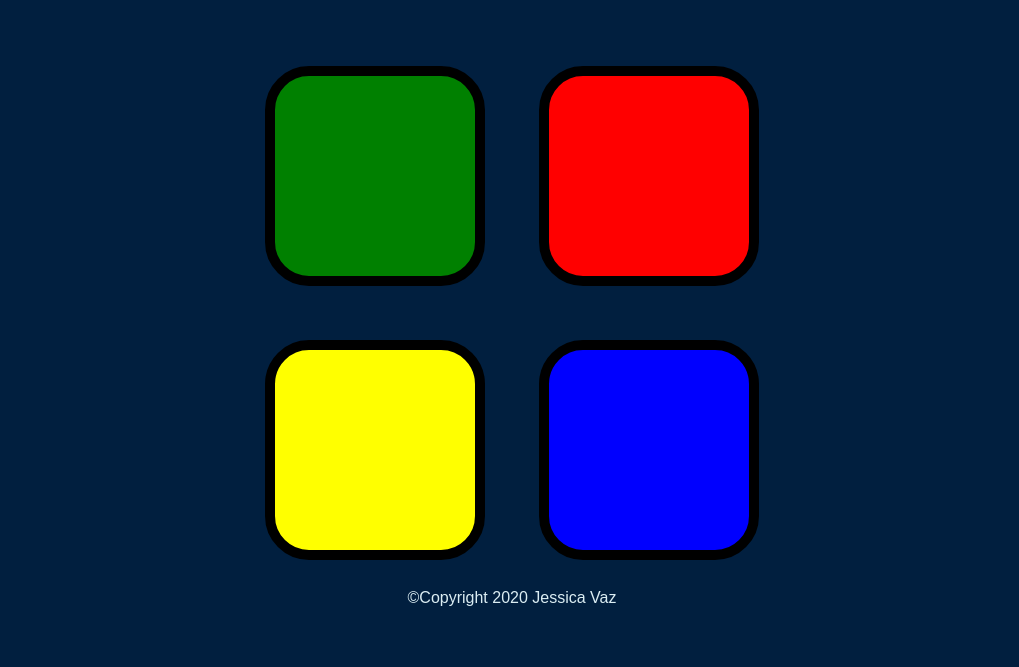
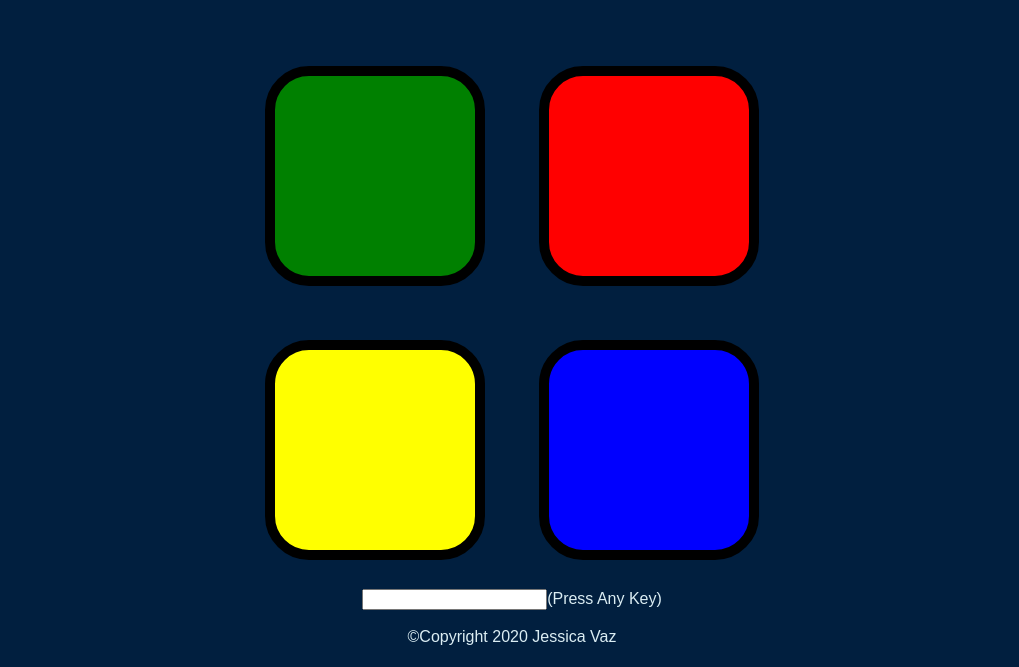
Before and after one commit to jessicavaz16/Simon-Game, a plain HTML site: page index.html in a window 1280 px wide. Shown: the part 133-800 px from the top of the page, without its empty margins (128-1147 px from the left). Drawn offline with nearby package versions, Linux system fonts and the light colour scheme.

Commit message:
update index.html

```diff
--- a/index.html
+++ b/index.html
@@ -39,6 +39,7 @@
 <script src="game.js"></script>
 </body>
 <footer>
+  <input type="text">(Press Any Key)</input><br><br>
   ©Copyright 2020 <a href="https://jessicavaz16.github.io/Personal-Site/"> Jessica Vaz</a>
 </footer>
 
```
